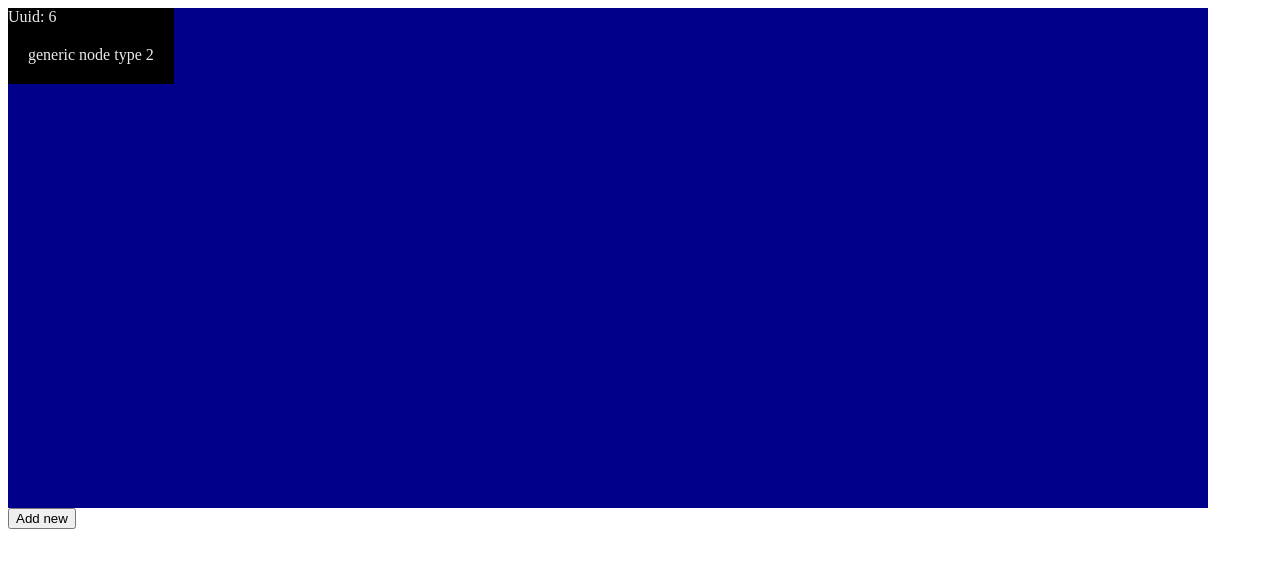
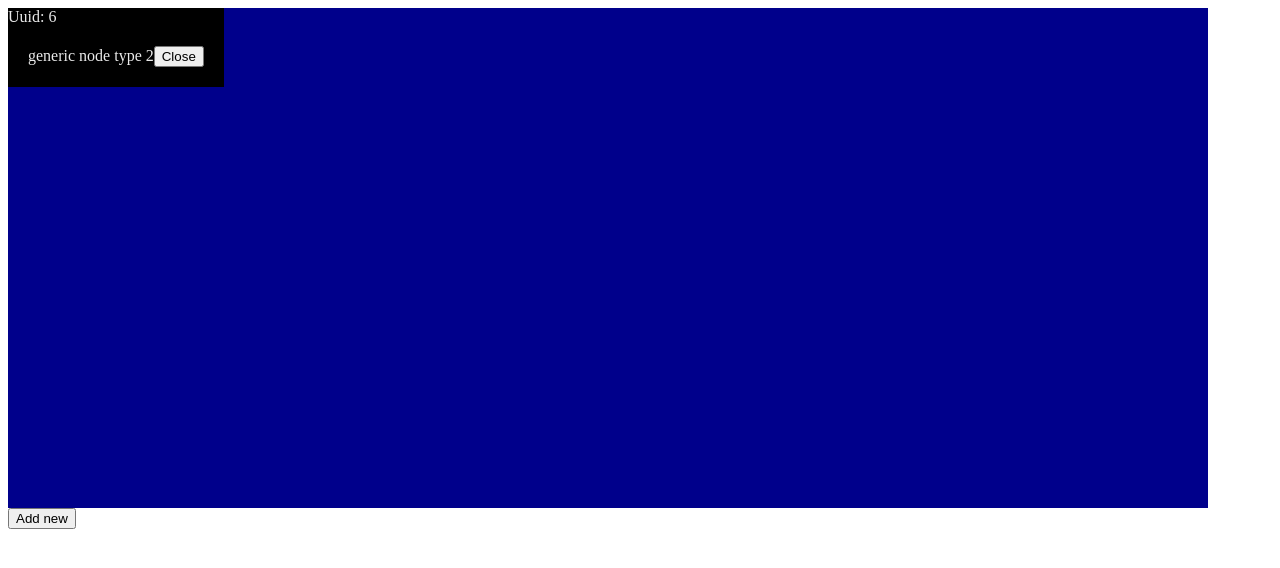
Before and after one commit to theknarf-experiments/react-opencanvas, a React (Create React App) app in the folder packages/react-graph/: page / in a window 1280 px wide. Both pictures are taken after a click on the button "Add new". Shown: the top 568 px of the page. Built offline with nearby package versions, Linux system fonts and the light colour scheme.

Commit message:
Close button

```diff
--- a/packages/react-graph/src/app.tsx
+++ b/packages/react-graph/src/app.tsx
@@ -11,29 +11,52 @@ const GenericNode1 : React.FC = () => {
 	</Node>
 }
 
-const GenericNode2 : React.FC = () => {
+const GenericNode2 : React.FC<{
+	onClose?: Function
+}> = ({ onClose }) => {
 	const { Node } = useNode();
+	const onClick = () => {
+		if(typeof onClose === 'function')
+			onClose();
+	}
 
 	return <Node>
 		<div style={{ padding: '20px'}}>
 		generic node type 2
+		<button onClick={onClick}>Close</button>
 		</div>
 	</Node>
 }
 
 const App : React.FC = () => {
-	const [num, setNum] = useState(0);
+	const [num, setNum] = useState<{
+		max: number;
+		items: number[];
+	}>({
+		max: 0,
+		items: [],
+	});
 	const onClick = () => {
-		setNum(num + 1);
+		const max = num.max +1
+		setNum({
+			max,
+			items: [ ...num.items, max ],
+		});
 	};
+	const remove = (i : number) => {
+		setNum({
+			max: num.max,
+			items: num.items.filter(itm => itm !== i)
+		});
+	}
 
 	return <div>
 		<Graph width={1200} height={500}>
 			<GenericNode1 />
-			<GenericNode2 />
+			<GenericNode1 />
 			{
-				'.'.repeat(num).split('').map((_, i) => (
-					<GenericNode2 key={i} />
+				num.items.map(i => (
+					<GenericNode2 key={i} onClose={() => remove(i)} />
 				))
 			}
 		</Graph>
```
